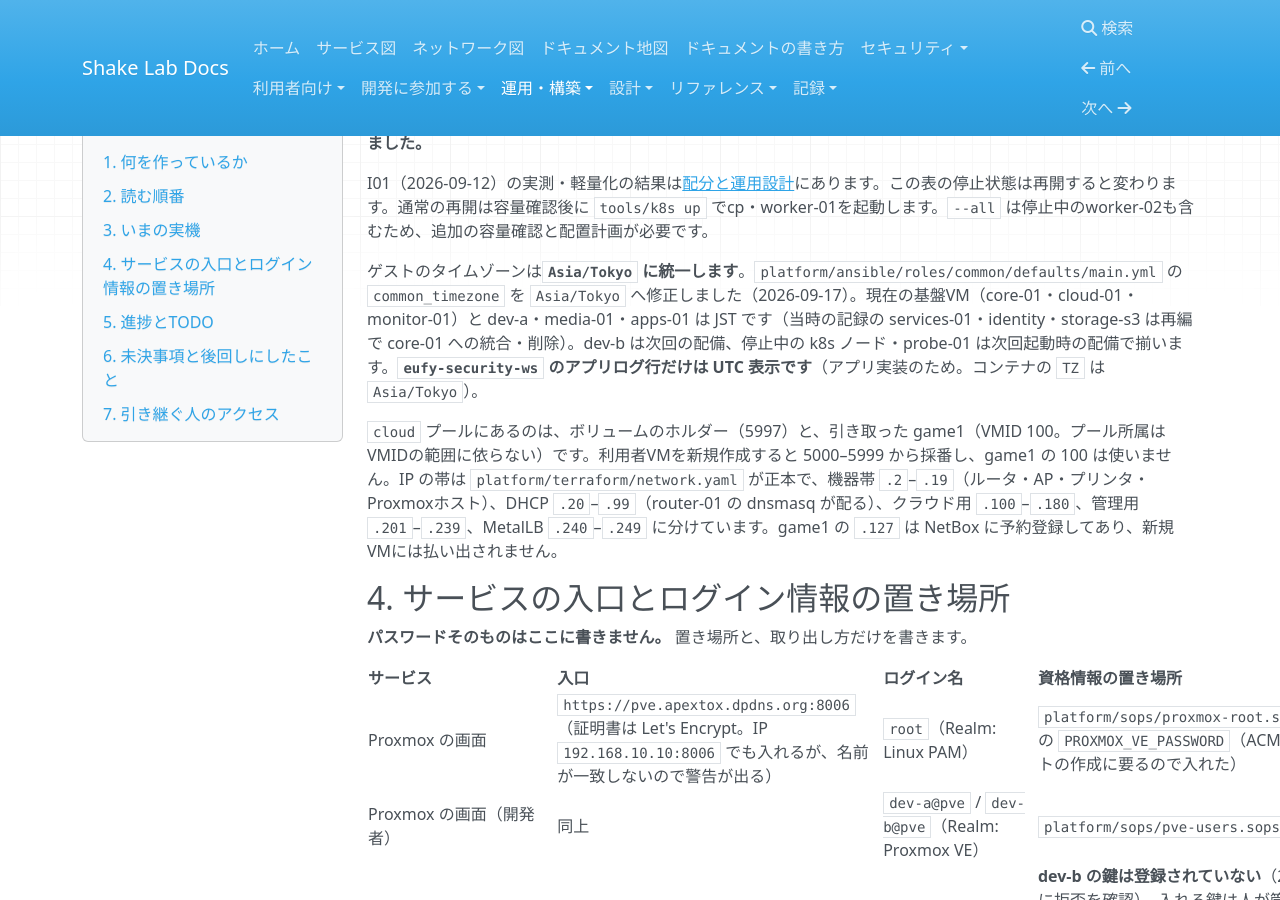
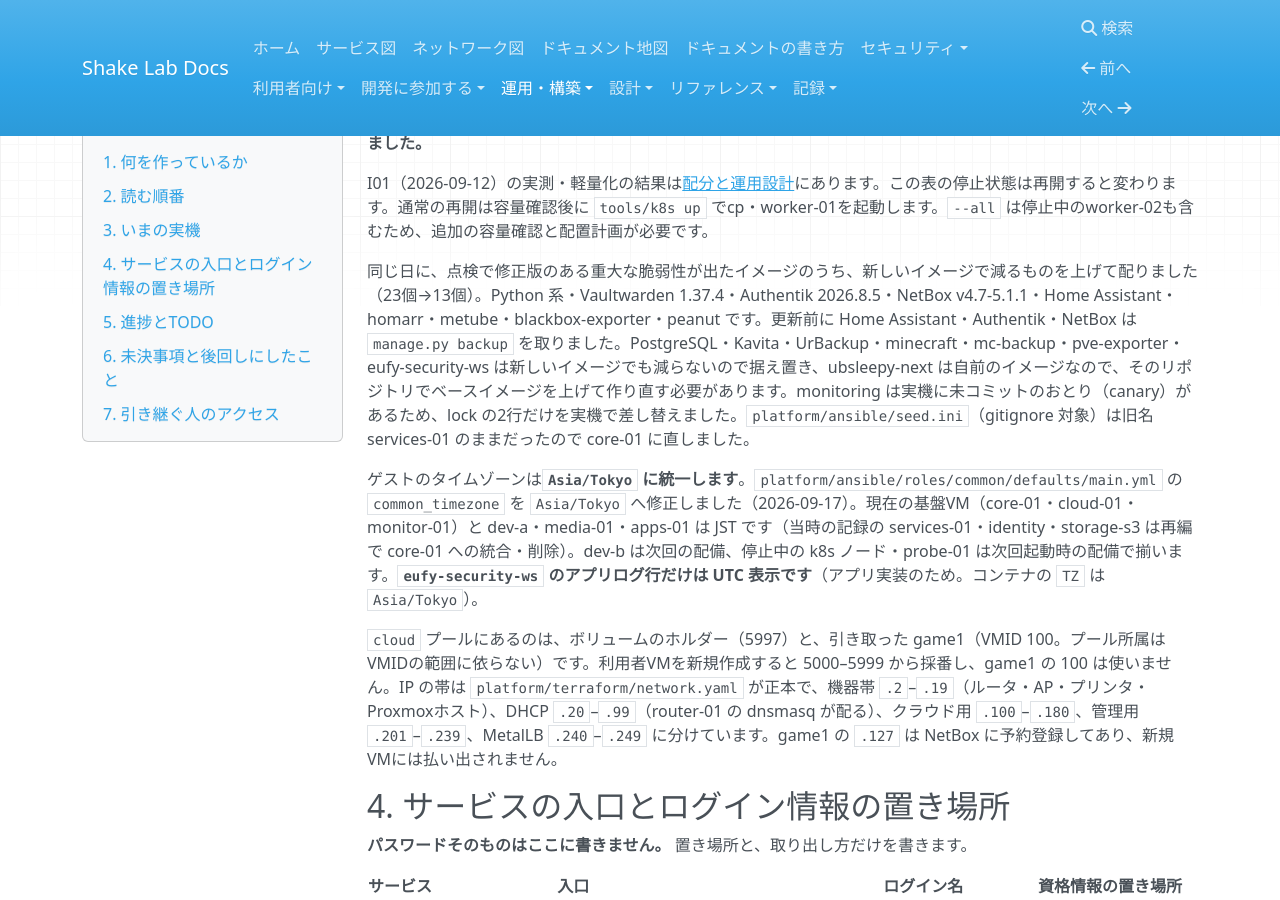
Before and after one commit to rurutheGeek/shake-cloud, an MkDocs documentation site: the page built from docs/operations/handover.md, in a window 1280 px wide and 900 px high, scrolled down 3199 px. Built offline with MkDocs 1.6.1, drawn with Linux system fonts in a browser that asks for light colours; nearby versions of some CDN libraries; a script that is not in the unit is left out.

Commit message:
docs(handover): イメージの更新の結果と据え置いたものを記録する
Co-Authored-By: Claude Opus 5.5 <noreply@anthropic.com>

```diff
--- a/docs/operations/handover.md
+++ b/docs/operations/handover.md
@@ -76,6 +76,8 @@ Proxmox ホストは `apextox`（`https://192.168.10.10:8006`、PVE 9.2.2）で
 **2026-10-03 に削除したVM:** identity（110、192.168.10.204。Authentik は core-01 へ）、storage-s3（130、192.168.10.206。Garage は cloud-01 へ）、net-01（Tailscale は router-01 へ）、旧 monitor-01（クラウドVM、5002、192.168.10.102。監視は基盤VMの 120 へ）。**5002 と 192.168.10.102 は 2026-10-05 に web-01 が再利用しました。**
 
 I01（2026-09-12）の実測・軽量化の結果は[配分と運用設計](../architecture/operations.md#measured-budget)にあります。この表の停止状態は再開すると変わります。通常の再開は容量確認後に `tools/k8s up` でcp・worker-01を起動します。`--all` は停止中のworker-02も含むため、追加の容量確認と配置計画が必要です。
+
+同じ日に、点検で修正版のある重大な脆弱性が出たイメージのうち、新しいイメージで減るものを上げて配りました（23個→13個）。Python 系・Vaultwarden 1.37.4・Authentik 2026.8.5・NetBox v4.7-5.1.1・Home Assistant・homarr・metube・blackbox-exporter・peanut です。更新前に Home Assistant・Authentik・NetBox は `manage.py backup` を取りました。PostgreSQL・Kavita・UrBackup・minecraft・mc-backup・pve-exporter・eufy-security-ws は新しいイメージでも減らないので据え置き、ubsleepy-next は自前のイメージなので、そのリポジトリでベースイメージを上げて作り直す必要があります。monitoring は実機に未コミットのおとり（canary）があるため、lock の2行だけを実機で差し替えました。`platform/ansible/seed.ini`（gitignore 対象）は旧名 services-01 のままだったので core-01 に直しました。
 
 ゲストのタイムゾーンは**`Asia/Tokyo` に統一します**。`platform/ansible/roles/common/defaults/main.yml` の `common_timezone` を `Asia/Tokyo` へ修正しました（2026-09-17）。現在の基盤VM（core-01・cloud-01・monitor-01）と dev-a・media-01・apps-01 は JST です（当時の記録の services-01・identity・storage-s3 は再編で core-01 への統合・削除）。dev-b は次回の配備、停止中の k8s ノード・probe-01 は次回起動時の配備で揃います。**`eufy-security-ws` のアプリログ行だけは UTC 表示です**（アプリ実装のため。コンテナの `TZ` は `Asia/Tokyo`）。
 
```
